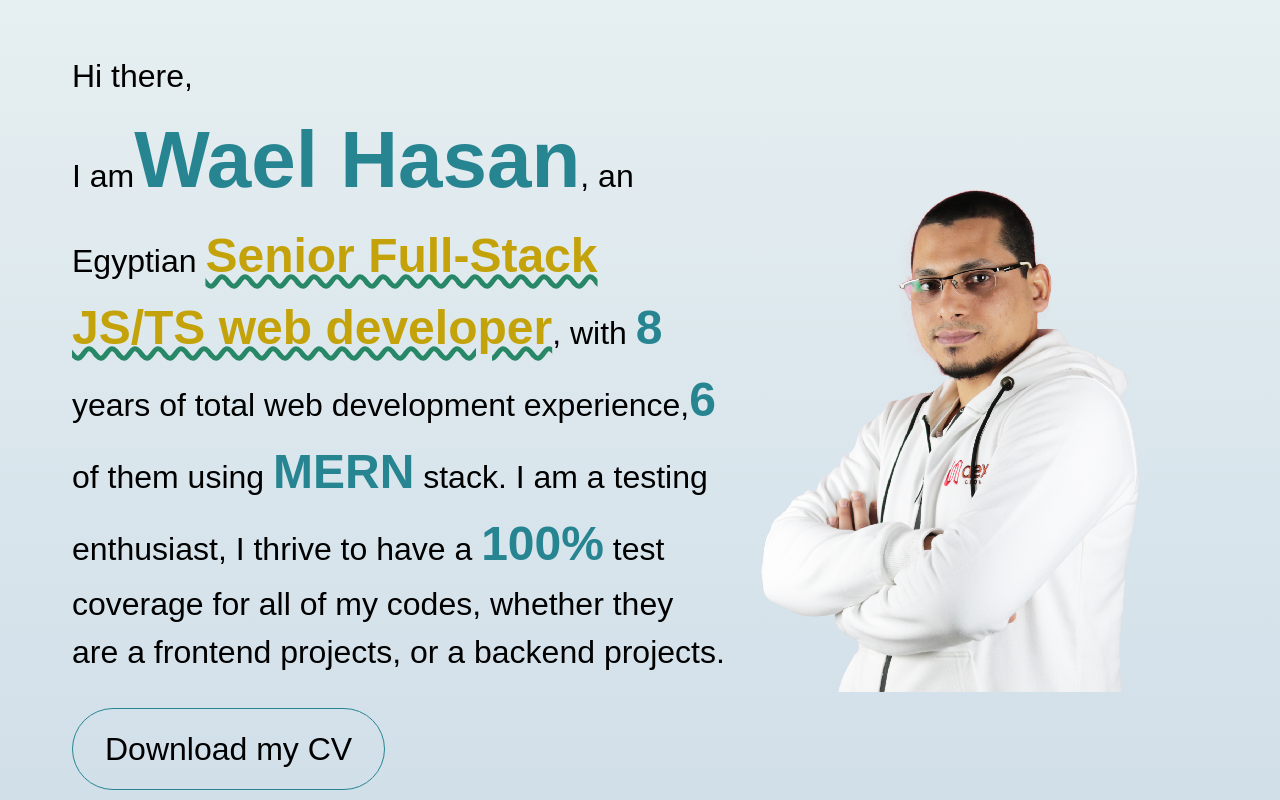
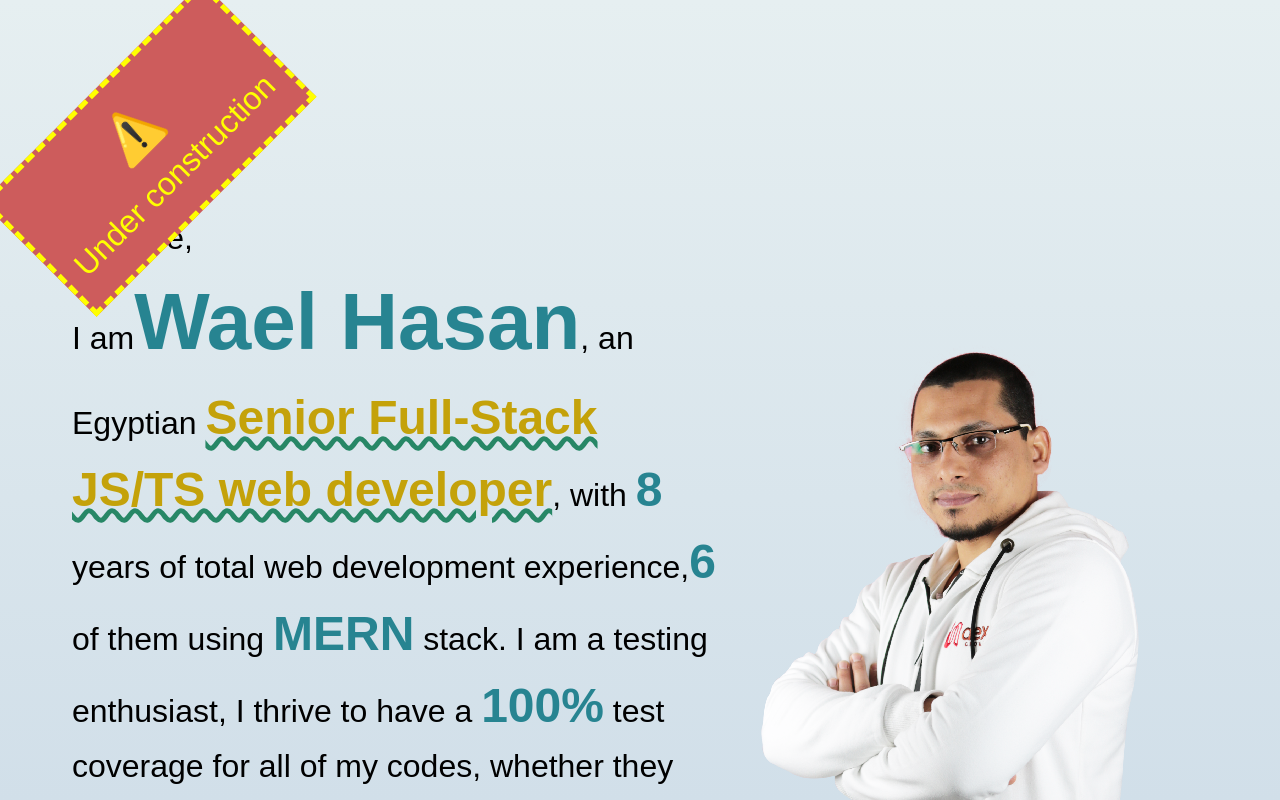
Before and after one commit to waelhasan/personal-site, a Next.js app: page / in a window 1280 px wide. Built offline with nearby package versions, Linux system fonts and the light colour scheme.

Commit message:
Added UnderconstructionNotice component

```diff
--- a/src/app/page.tsx
+++ b/src/app/page.tsx
@@ -268,6 +268,25 @@ const Experiences = () => (
   </section>
 )
 
+const UnderconstructionNotice = () => (
+  <h1 style={{
+    fontSize: "2rem",
+    textAlign: "center",
+    color: "yellow",
+    border: "5px dashed yellow",
+    backgroundColor: "indianred",
+    padding: "1rem",
+    alignSelf: "flex-start",
+    transform: "translate(-2%, 30%) rotateZ(-45deg)"
+  }}>
+    <span style={{ fontSize: "3rem"}}>
+      ⚠️
+    </span>
+    <br />
+    Under construction
+  </h1>
+)
+
 export default function Home() {
   return (
     <main style={{
@@ -276,6 +295,7 @@ export default function Home() {
       justifyContent: "center",
       alignItems: "center"
     }}>
+      <UnderconstructionNotice />
       <Intorduction />
       <ReasonsToHireMeOrNotToHireMe />
       <Skills />
```
